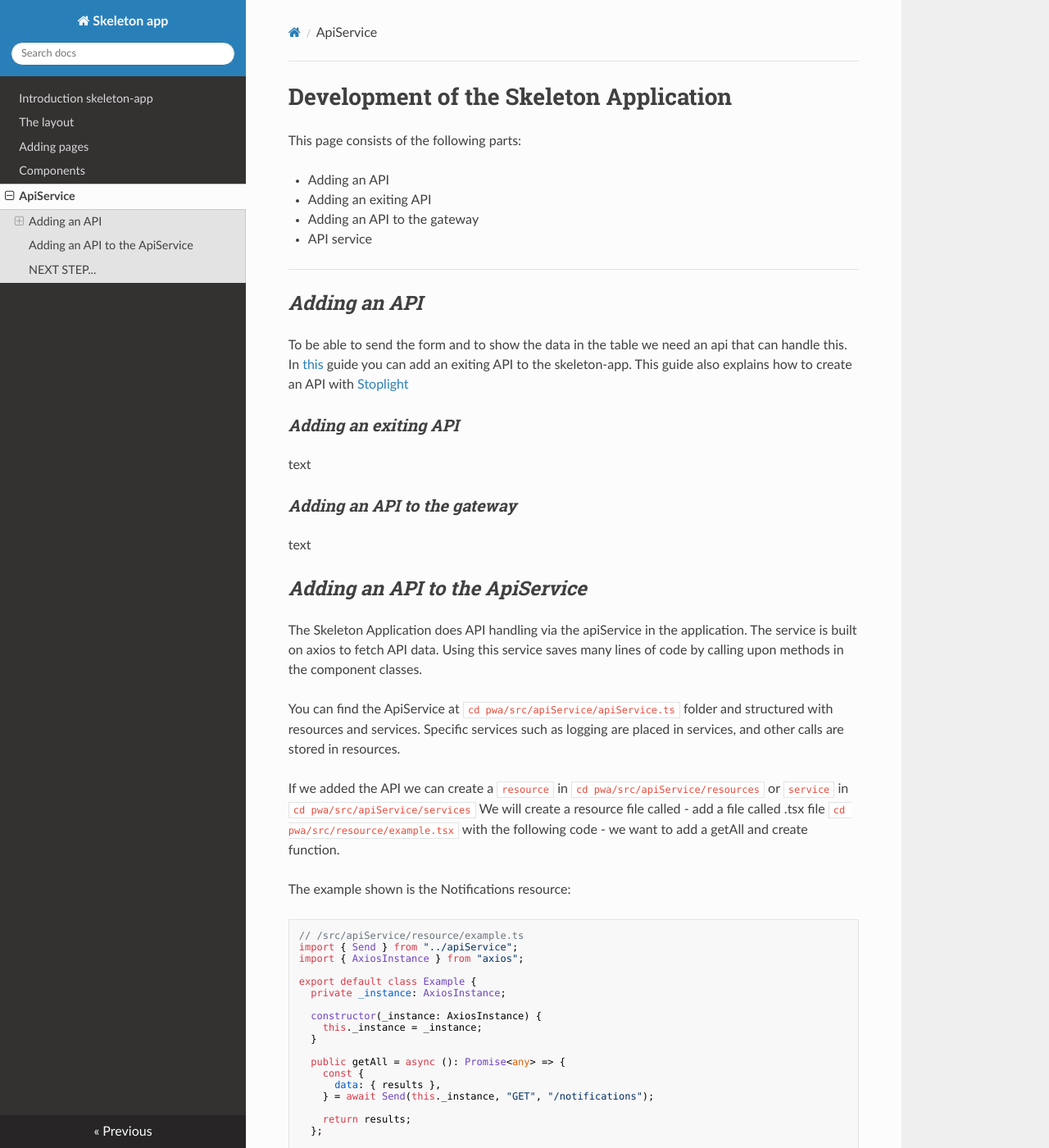
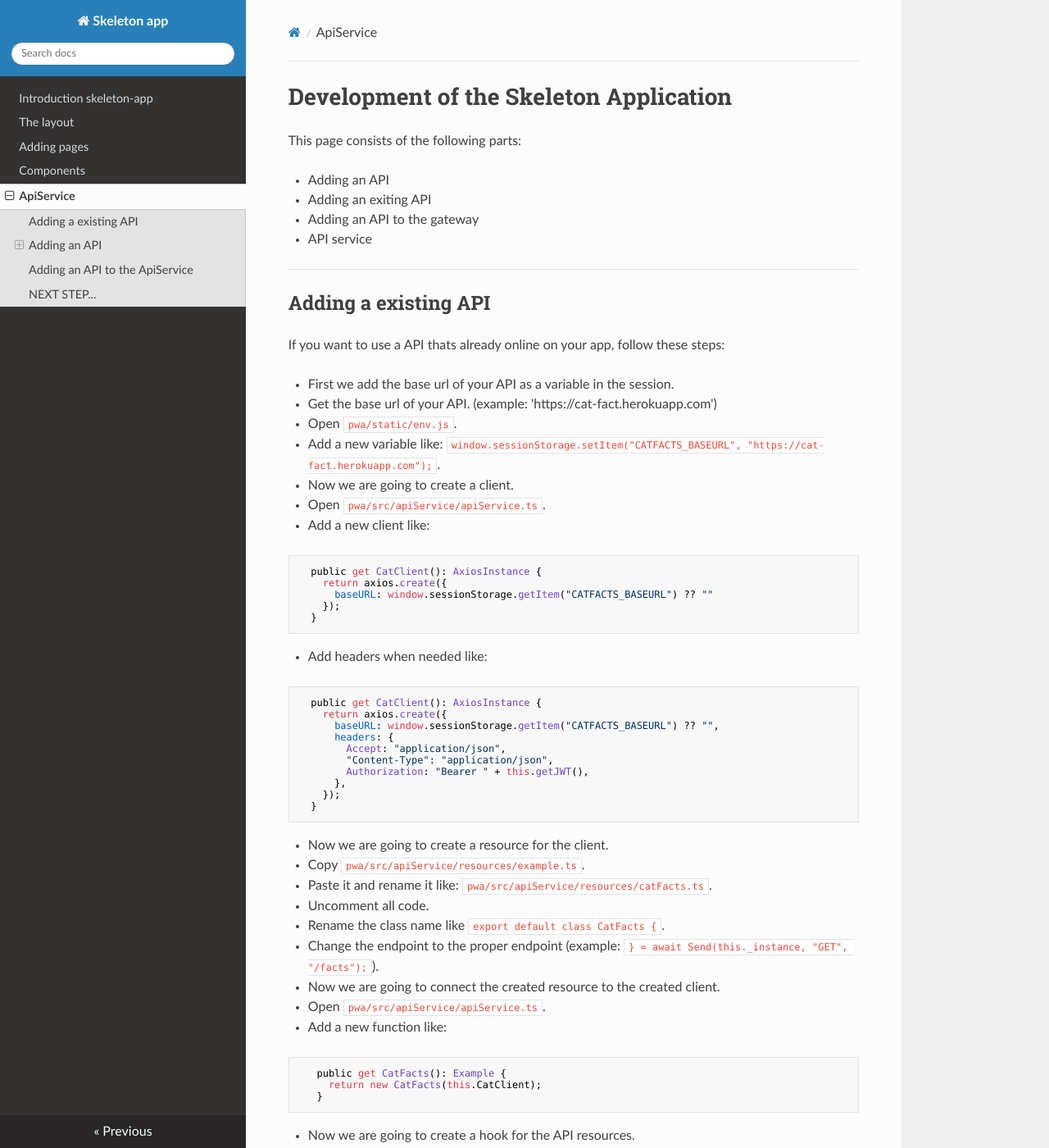
Before and after one commit to ConductionNL/skeleton-app, an MkDocs documentation site: the page built from docs/apiService.md, in a window 1280 px wide and 1400 px high. Shown: the whole window at 82% size. Built offline with MkDocs 1.6.1, drawn with Linux system fonts in a browser that asks for light colours; nearby versions of some CDN libraries; some of the changed text lies outside the part shown.

Commit message:
Docs add a existing API part added

````diff
--- a/docs/apiService.md
+++ b/docs/apiService.md
@@ -9,14 +9,72 @@ This page consists of the following parts:
 
 ---
 
+
+## Adding a existing API
+
+If you want to use a API thats already online on your app, follow these steps:
+
+- First we add the base url of your API as a variable in the session.
+- Get the base url of your API. (example: 'https://cat-fact.herokuapp.com')
+- Open `pwa/static/env.js`.
+- Add a new variable like: `window.sessionStorage.setItem("CATFACTS_BASEURL", "https://cat-fact.herokuapp.com");`.
+
+
+- Now we are going to create a client.
+- Open `pwa/src/apiService/apiService.ts`.
+- Add a new client like:
+``` Javascript
+  public get CatClient(): AxiosInstance {
+    return axios.create({
+      baseURL: window.sessionStorage.getItem("CATFACTS_BASEURL") ?? ""
+    });
+  }
+```
+- Add headers when needed like:
+``` Javascript
+  public get CatClient(): AxiosInstance {
+    return axios.create({
+      baseURL: window.sessionStorage.getItem("CATFACTS_BASEURL") ?? "",
+      headers: {
+        Accept: "application/json",
+        "Content-Type": "application/json",
+        Authorization: "Bearer " + this.getJWT(),
+      },
+    });
+  }
+```
+
+- Now we are going to create a resource for the client.
+- Copy `pwa/src/apiService/resources/example.ts`.
+- Paste it and rename it like: `pwa/src/apiService/resources/catFacts.ts`.
+- Uncomment all code.
+- Rename the class name like `export default class CatFacts {`.
+- Change the endpoint to the proper endpoint (example: `} = await Send(this._instance, "GET", "/facts");`).
+
+- Now we are going to connect the created resource to the created client.
+- Open `pwa/src/apiService/apiService.ts`.
+- Add a new function like:
+``` Javascript
+   public get CatFacts(): Example {
+     return new CatFacts(this.CatClient);
+   }
+```
+
+- Now we are going to create a hook for the API resources.
+- Copy `pwa/src/hooks/example.ts`.
+- Paste it and rename it like: `pwa/src/hooks/catFacts.ts`.
+- Uncomment all code.
+- Rename the class name like `export default class useCatFacts {`.
+- Change the endpoint to the proper endpoint (example: `} = await Send(this._instance, "GET", "/facts");`)
+
+You are ready to go to use this API in your app. Read [fetching and saving data](#.).
+
 ## _Adding an API_
 
 To be able to send the form and to show the data in the table we need an api that can handle this.
 In [this](https://github.com/CommonGateway/PetStoreAPI#running-the-api-with-the-skeleton-app) guide you can add an exiting API to the skeleton-app.
 This guide also explains how to create an API with [Stoplight](https://stoplight.io/)
 
-### _Adding an exiting API_
-text
 
 ### _Adding an API to the gateway_
 text
````
